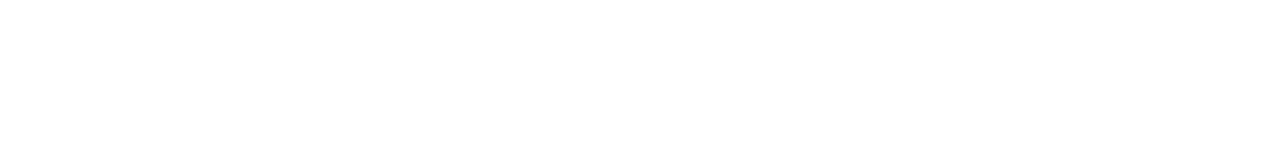
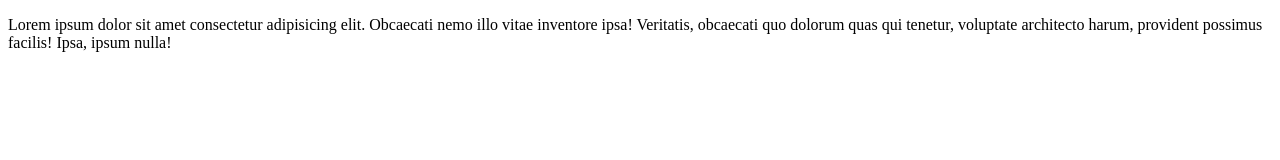
Before and after one commit to isken60/git-teamwork, a plain HTML site: page index.html in a window 1280 px wide. Drawn offline with Linux system fonts and the light colour scheme.

Commit message:
vtoroi raz

```diff
--- a/index.html
+++ b/index.html
@@ -7,6 +7,14 @@
     <title>Document</title>
   </head>
   <body>
+    <footer class="footer">
+      <p>
+        Lorem ipsum dolor sit amet consectetur adipisicing elit. Obcaecati nemo
+        illo vitae inventore ipsa! Veritatis, obcaecati quo dolorum quas qui
+        tenetur, voluptate architecto harum, provident possimus facilis! Ipsa,
+        ipsum nulla!
+      </p>
+    </footer>
     <script src="./js/main.js"></script>
   </body>
 </html>
```
